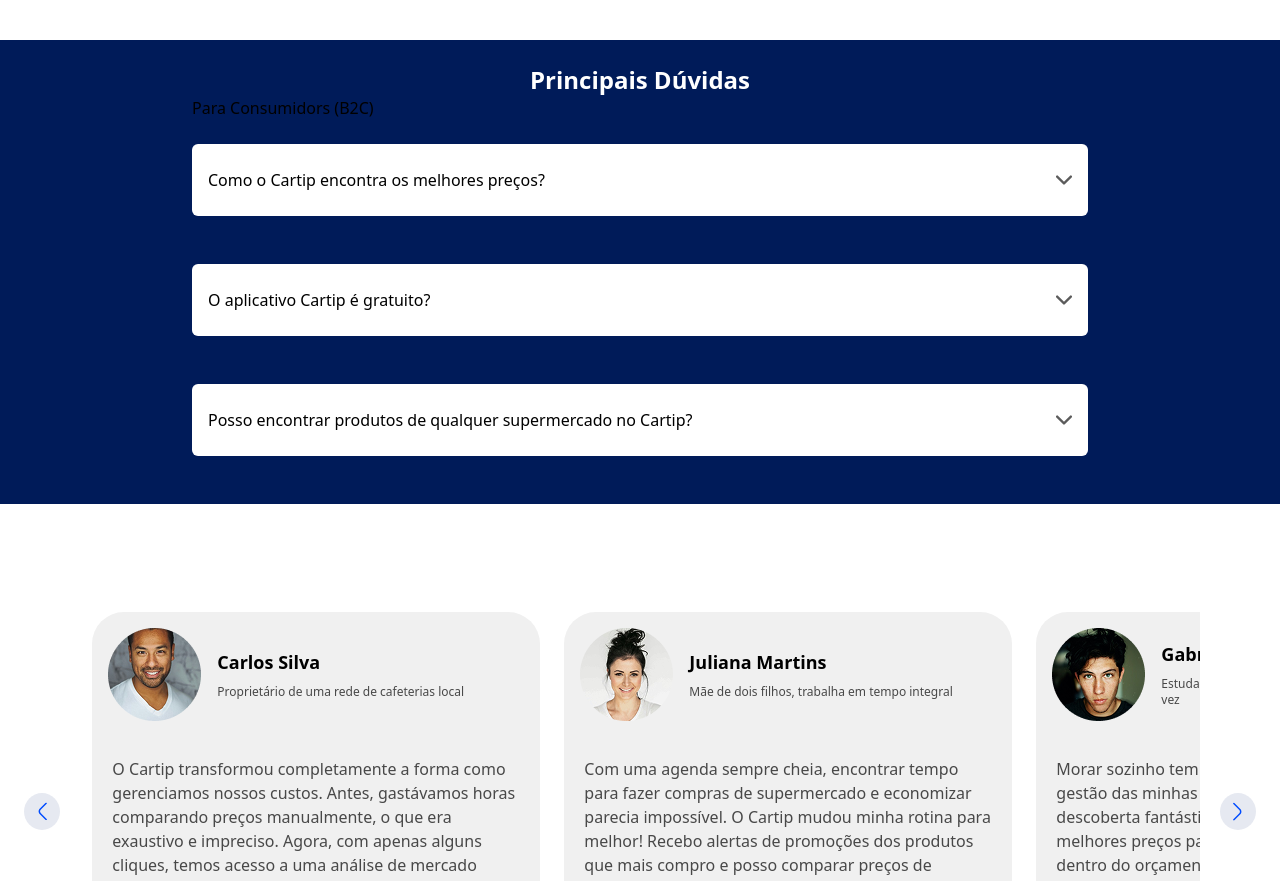
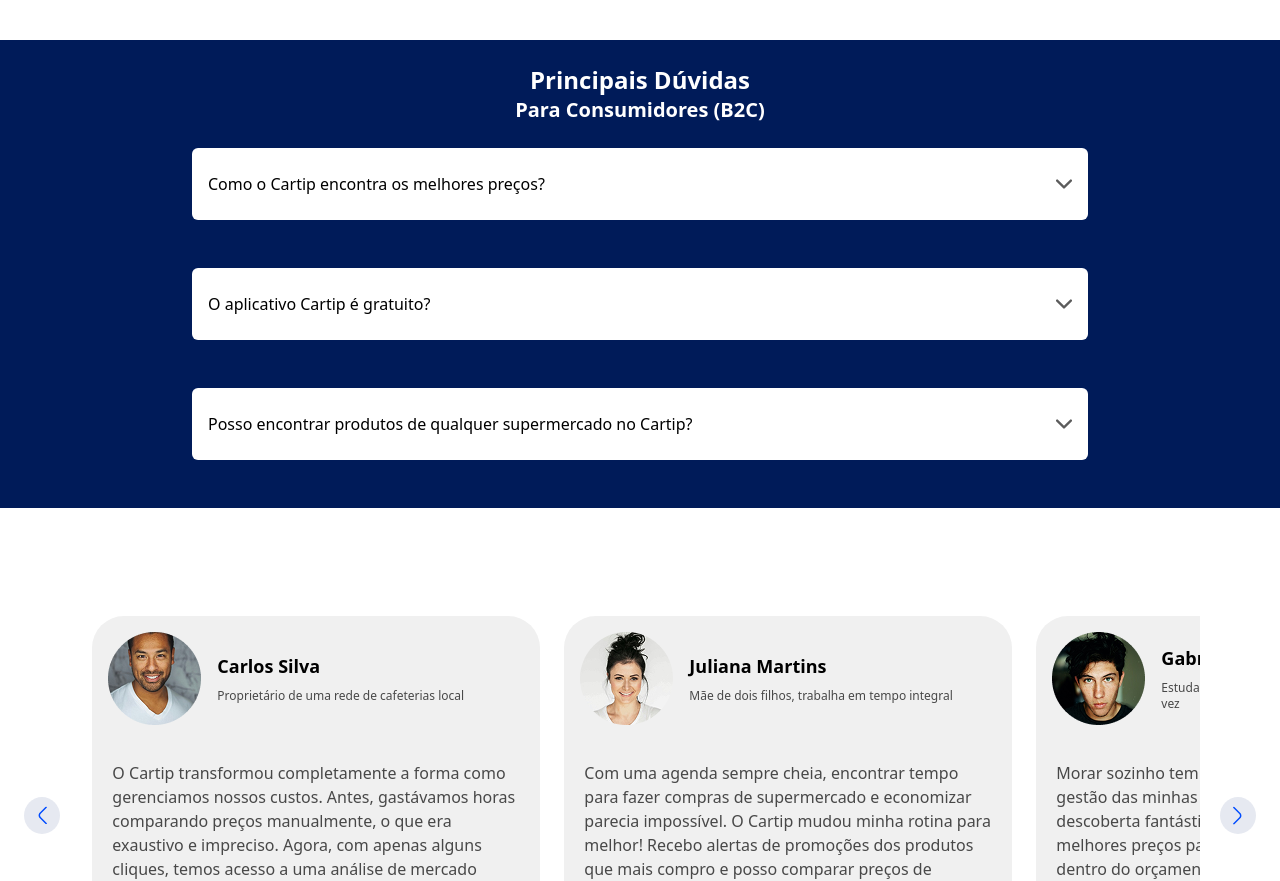
Before and after one commit to tiagocuzzuolnunes/landing-page-flokia, a Next.js app: page / in a window 1280 px wide. Shown: the part 2717-3598 px from the top of the page. Built offline with nearby package versions, Linux system fonts and the light colour scheme.

Commit message:
comitting changes

```diff
--- a/src/components/FaqQuestion.jsx
+++ b/src/components/FaqQuestion.jsx
@@ -1,7 +1,7 @@
 "use client";
 import { useState } from "react";
 
-export default function FaqQuestion({ title, question, answer }) {
+export default function FaqQuestion({  question, answer }) {
 
     const [isSelected, setIsSelected] = useState(null);
 
@@ -13,9 +13,9 @@
 
         <div className="flex flex-col">
 
-            {title.map((titl) => (
-                <h3 key={titl.id}>{titl.text}</h3>
-            ))}
+            {/* {title.map((titl) => (
+                <h3 className="text-white text-xl font-bold" key={titl.id}>{titl.text}</h3>
+            ))} */}
 
             {question.map((quest, index) => (
                 <div key={quest.id} className="flex flex-col justify-center bg-white h-auto w-[70vw] rounded-md py-6 my-6" onClick={() => toggleQuestion(index)}>
@@ -36,15 +36,12 @@
                             style={{ backgroundColor: isSelected === index ? "#ffffff" : "transparent" }}
                         >
 
-                            {isSelected && <div className="text-neutral-dark pt-6">
+                            <div className="text-neutral-dark pt-6">
 
-                                {answer.map((answ) => (
+                                {quest.answer && <p>{quest.answer}</p>}
 
-                                    <p key={answ.id}>{answ.text}</p>
+                            </div>
 
-                                ))}
-
-                            </div>}
 
                         </div>
 
--- a/src/components/FaqSection.jsx
+++ b/src/components/FaqSection.jsx
@@ -4,18 +4,31 @@
 
 const consumerQuestions = [
     {
-        title: [{ id: "1", text: "Para Consumidors (B2C)" }],
+
         question: [
-            { id: "1", text: "Como o Cartip encontra os melhores preços?" },
-            { id: "2", text: "O aplicativo Cartip é gratuito?" },
-            { id: "3", text: "Posso encontrar produtos de qualquer supermercado no Cartip?" }
+            { id: "1", text: "Como o Cartip encontra os melhores preços?", answer: "Utilizamos tecnologia avançada para monitorar uma ampla gama de supermercados e atualizamos nossos dados em tempo real para garantir que você tenha acesso às ofertas mais recentes e aos melhores preços disponíveis." },
+
+        ]
+
+
+    },
+    {
+
+        question: [
+
+            { id: "2", text: "O aplicativo Cartip é gratuito?", answer: "Sim, nosso aplicativo é totalmente gratuito para os consumidores. Nosso objetivo é ajudá-lo a economizar dinheiro em suas compras de supermercado." },
+
         ],
-        answer: [
-            { id: "1", text: "Utilizamos tecnologia avançada para monitorar uma ampla gama de supermercados e atualizamos nossos dados em tempo real para garantir que você tenha acesso às ofertas mais recentes e aos melhores preços disponíveis." },
-            { id: "2", text: "Sim, nosso aplicativo é totalmente gratuito para os consumidores. Nosso objetivo é ajudá-lo a economizar dinheiro em suas compras de supermercado." },
-            { id: "3", text: "Trabalhamos com uma ampla rede de supermercados, desde grandes cadeias até estabelecimentos locais. Estamos constantemente expandindo nossa parceria com supermercados para oferecer uma variedade ainda maior de produtos e ofertas." }
-        ]
+    },
+    {
+
+        question: [
+
+            { id: "3", text: "Posso encontrar produtos de qualquer supermercado no Cartip?", answer: "Trabalhamos com uma ampla rede de supermercados, desde grandes cadeias até estabelecimentos locais. Estamos constantemente expandindo nossa parceria com supermercados para oferecer uma variedade ainda maior de produtos e ofertas." }
+        ],
     }
+
+
 ];
 
 const businessQuestions = [
@@ -60,8 +73,10 @@
 
             <h2 className="text-2xl text-white font-bold">Principais Dúvidas</h2>
 
+            <h3 className="text-white text-xl justify-self-left font-bold" >Para Consumidores (B2C)</h3>
+
             {consumerQuestions.map((info, index) => (
-                <FaqQuestion key={index} {...info}/>
+                <FaqQuestion key={index} {...info} />
             ))}
 
         </section>
```
